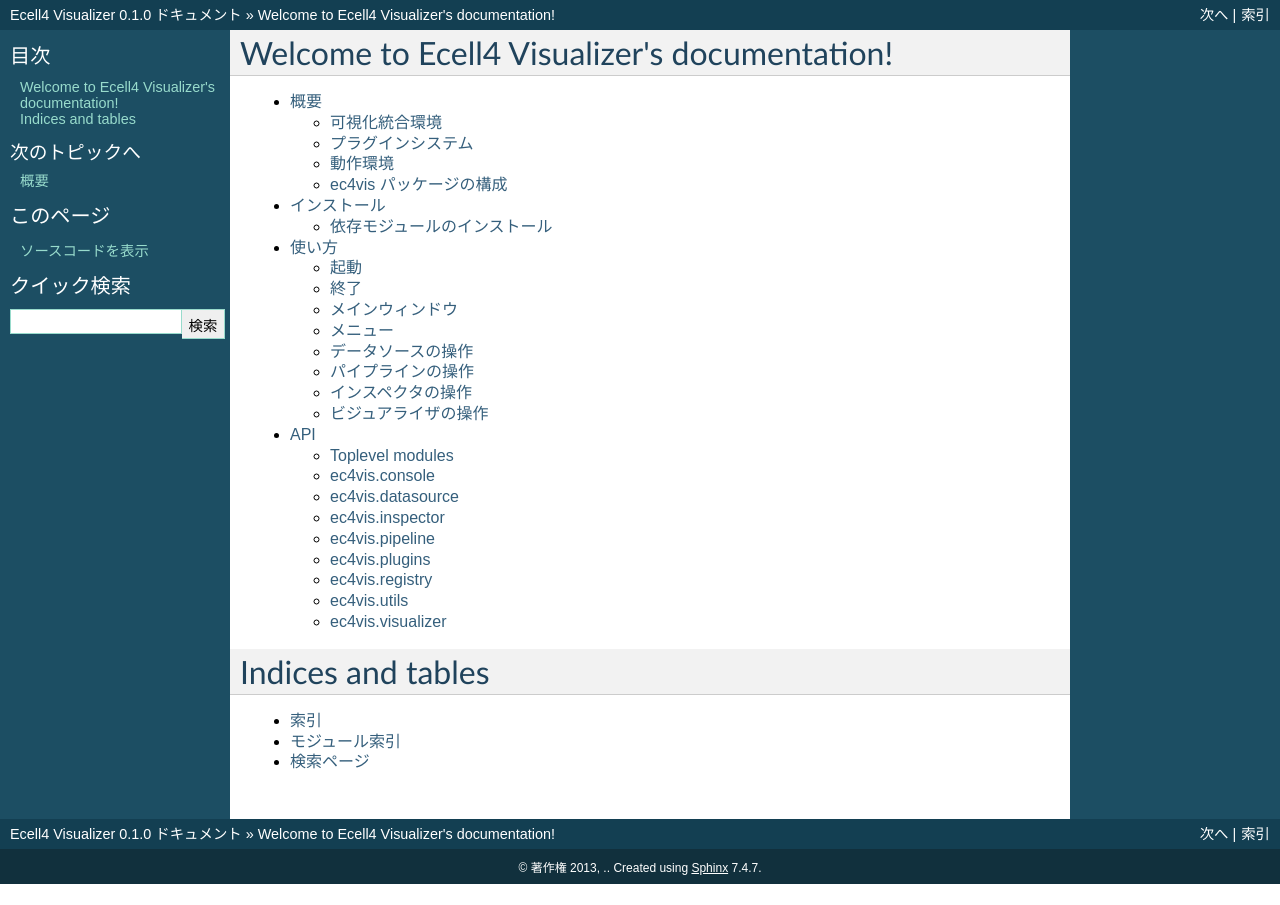
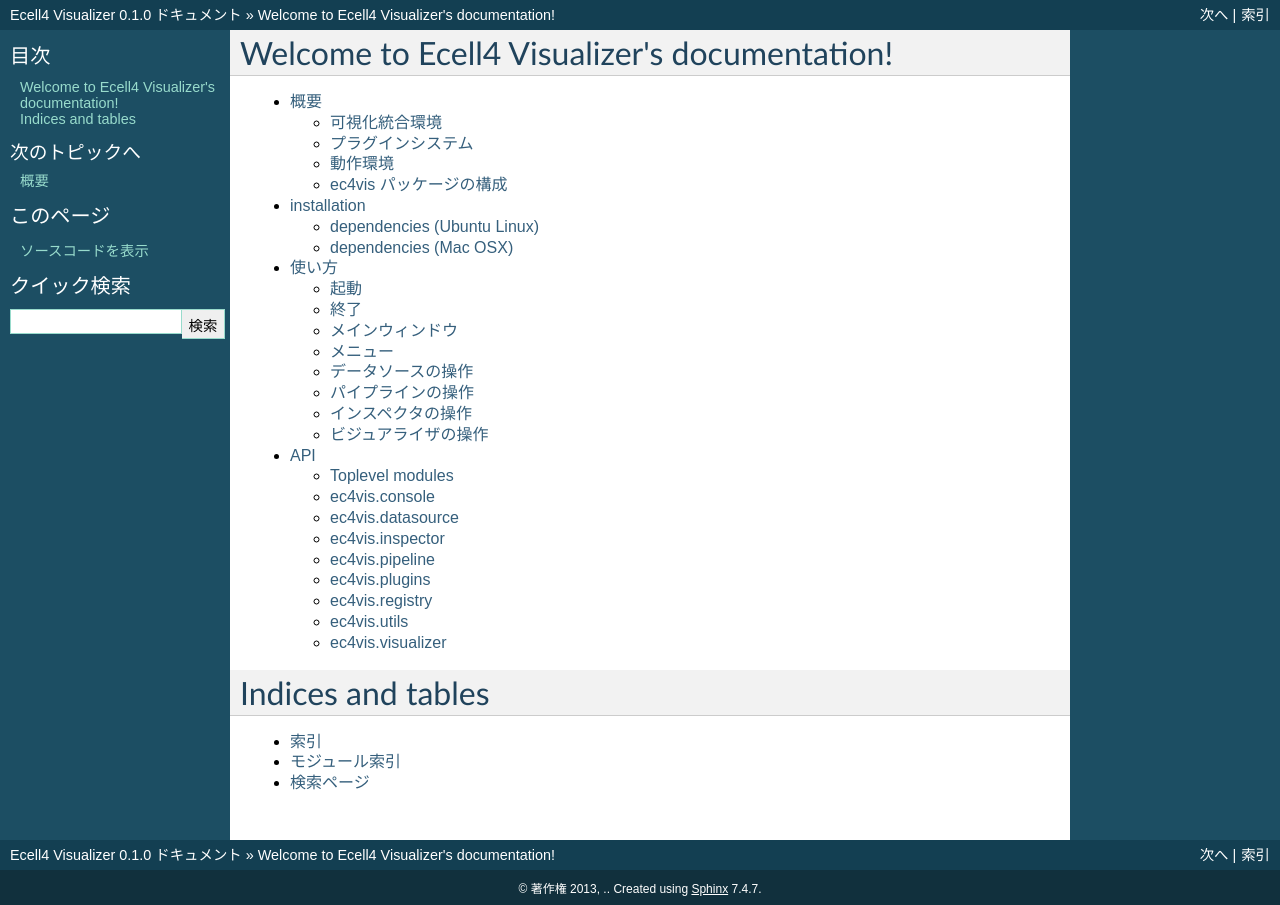
Before and after one commit to ecell/ecell4-vis, a Sphinx documentation site: the page built from docs/index.rst, in a window 1280 px wide. Built offline with Sphinx 7.4.7, drawn with Linux system fonts in a browser that asks for light colours; pages that are not in the unit, such as notebooks, are missing from menus; part of the change alters nothing that is shown.

```diff
--- a/docs/installation.rst
+++ b/docs/installation.rst
@@ -1,12 +1,11 @@
 ==================
-インストール
+installation
 ==================
 
-依存モジュールのインストール
+To run ecell4-vis, you have to install these dependencies.
+
+dependencies (Ubuntu Linux)
 ==================================
-
-ec4vis を動作させるには、以下のソフトウェアをインストールしておく必要があります:
-
 
 - Python
 - wxPython
@@ -20,3 +19,20 @@ ec4vis を動作させるには、以下のソフトウェアをインストー
     # apt-get install python-numpy
     # apt-get install python-h5py
     # apt-get install python-vtk
+
+dependencies (Mac OSX)
+============================
+
+- homebrew
+  - wxmac
+  - numpy
+  - h5py
+  - vtk(you need to tap homebrew science)
+
+::
+    $ brew install wxmac
+    $ brew tap homebrew/science
+    $ brew install vtk --with-python
+    $ sudo easy_install pip
+    $ pip install numpy --user
+    $ pip install h5py --user
```
